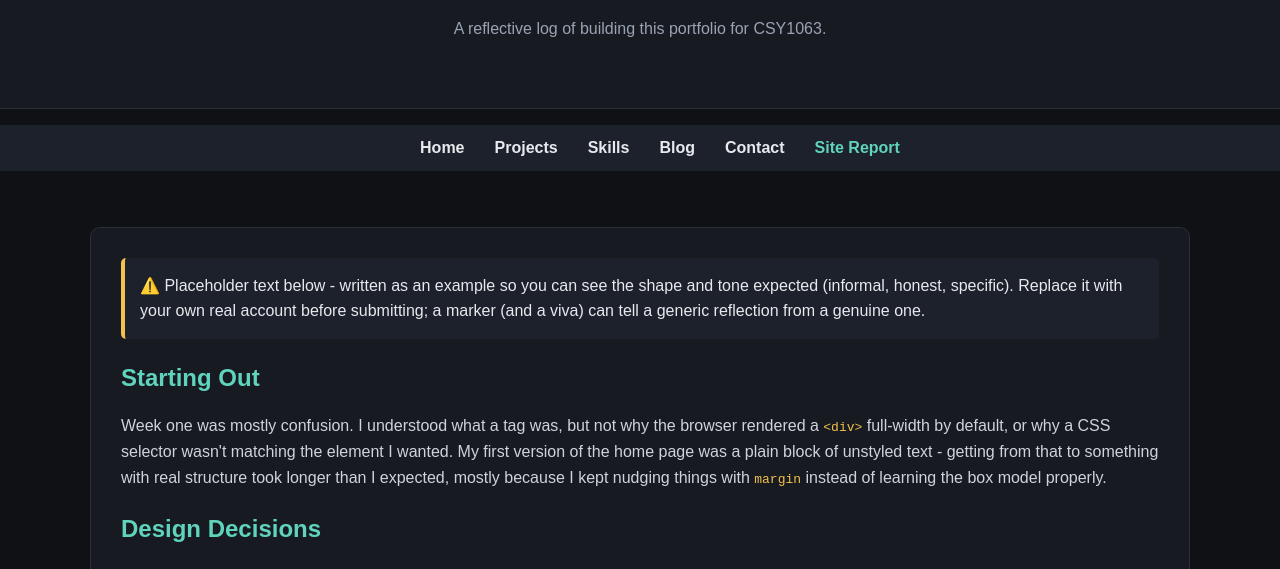
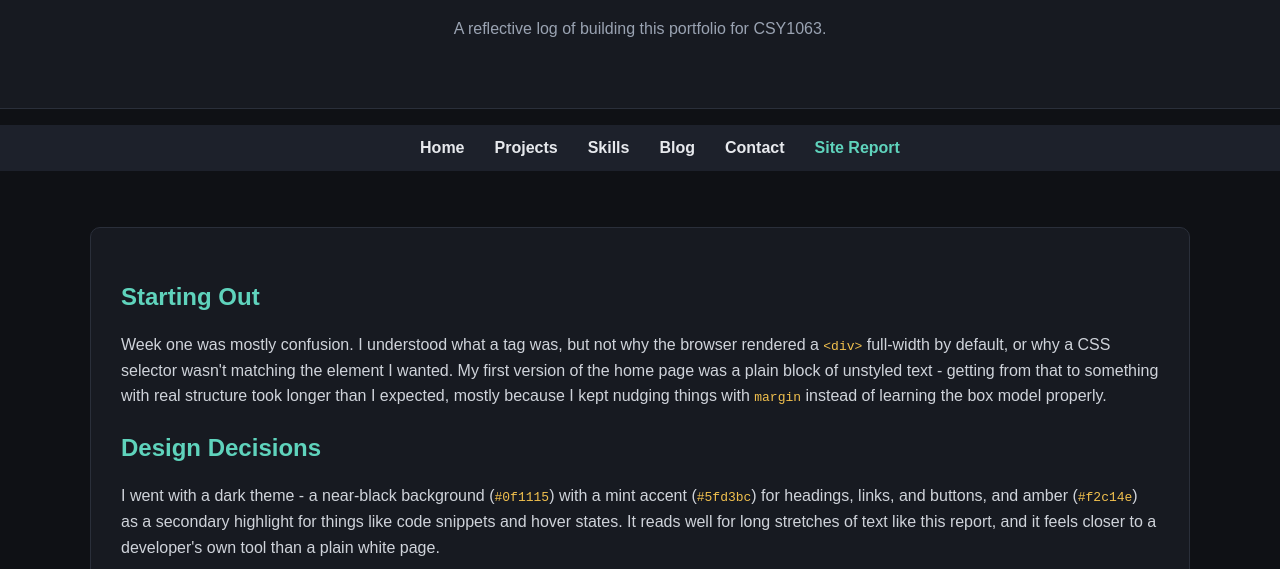
Before and after one commit to adityayadav2344/Assignment, a plain HTML site: page sitereport.html in a window 1280 px wide. Shown: the part 157-726 px from the top of the page. Drawn offline with Linux system fonts and the light colour scheme; files whose address does not match are found by name.

Commit message:
Add development reflection validation screenshots and video link

```diff
--- a/sitereport.html
+++ b/sitereport.html
@@ -28,12 +28,7 @@
 
 <section class="content-section">
 
-    <div class="notice-box">
-        ⚠️ Placeholder text below - written as an example so you can see the
-        shape and tone expected (informal, honest, specific). Replace it with
-        your own real account before submitting; a marker (and a viva) can
-        tell a generic reflection from a genuine one.
-    </div>
+
 
     <h2>Starting Out</h2>
     <p>
@@ -133,7 +128,7 @@
 
     <h2>Video Demonstration</h2>
     <p>Video walkthrough (max 3 minutes), covering every page, design decisions, and the CSS concepts used:</p>
-    <p><a href="https://www.youtube.com/watch?v=REPLACE_WITH_YOUR_VIDEO_ID" target="_blank" rel="noopener">https://www.youtube.com/watch?v=REPLACE_WITH_YOUR_VIDEO_ID</a></p>
+    <p><a href="https://youtu.be/kQQgfXE0HII?si=O2yqp73sQN749kIw" target="_blank" rel="noopener">https://youtu.be/kQQgfXE0HII?si=O2yqp73sQN749kIw</a></p>
 
     <h2>References</h2>
     <p>List anything here (Harvard style) for any code or ideas you used that weren't your own, noting exactly which lines and why.</p>
```
